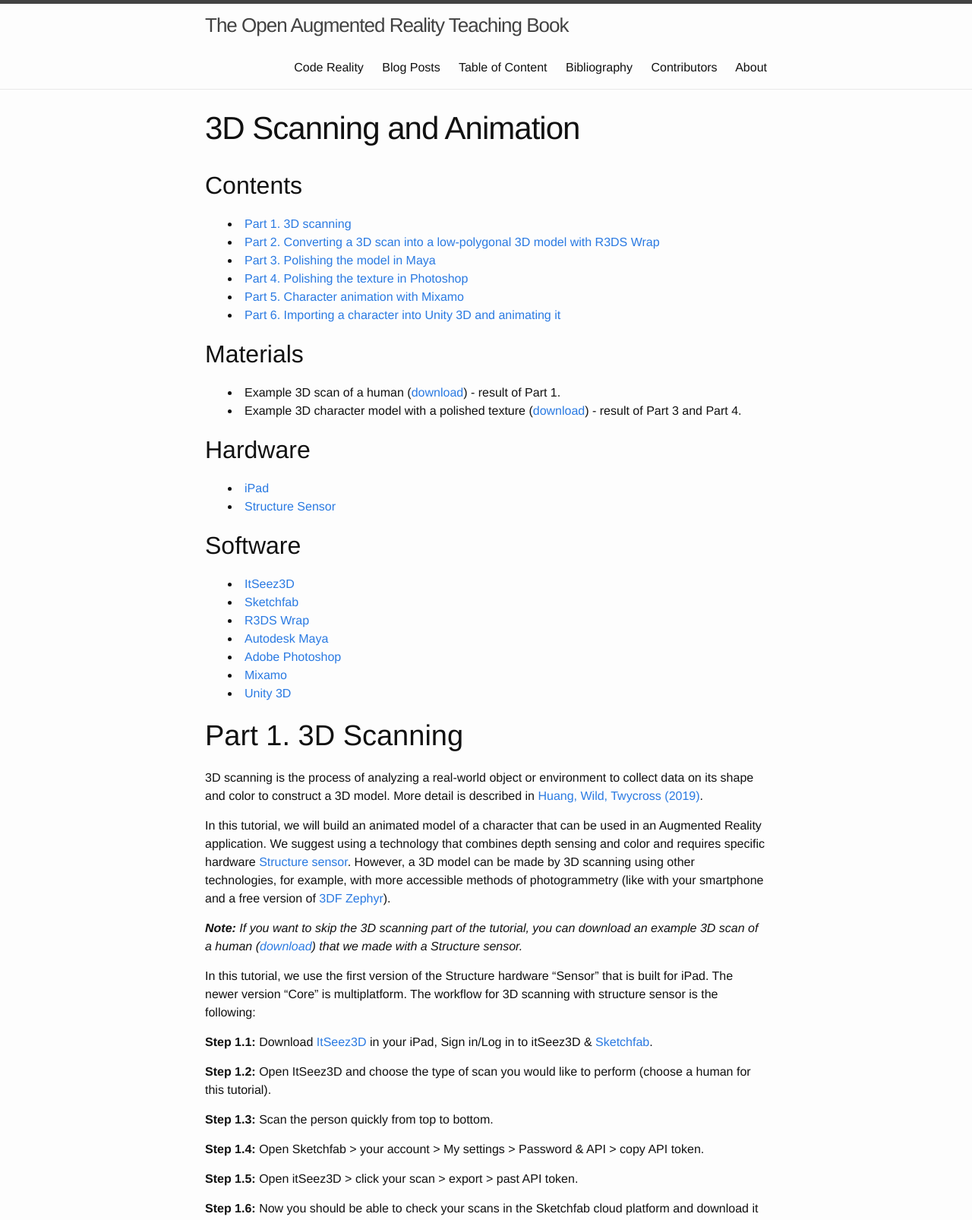
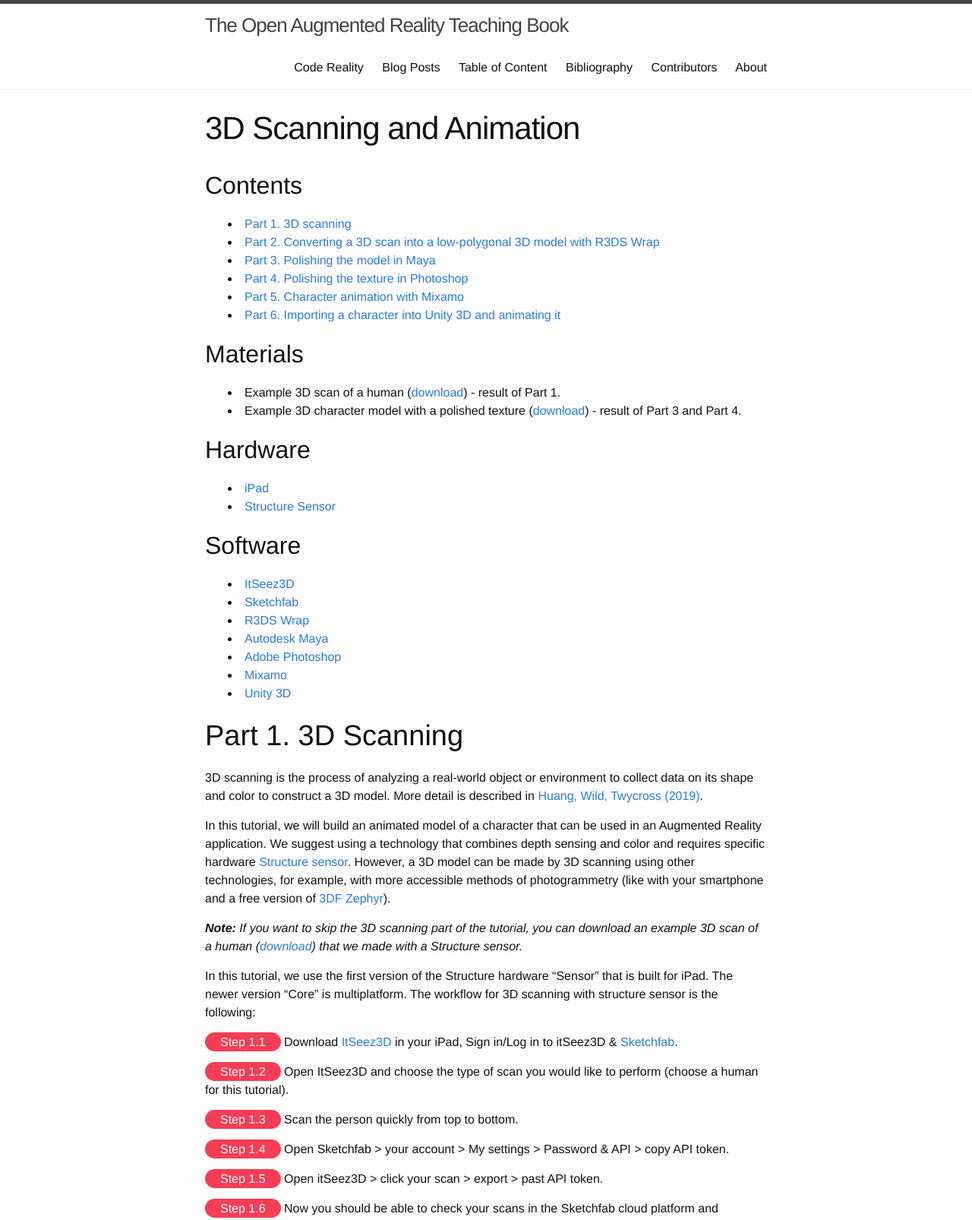
Before and after one commit to klamma/ar-for-eu-book, a Jekyll site: the page built from _pages/chapters/3Dscanning-animation.md, in a window 1280 px wide. Shown: the top 1606 px of the page at 76% size. Built offline with Jekyll 4.4.1, drawn with Linux system fonts in a browser that asks for light colours; nearby versions of some CDN libraries; some of the changed lines change nothing that is shown.

Commit message:
added step labels

```diff
--- /dev/null
+++ b/_includes/label.html
@@ -0,0 +1 @@
+<span class="step">{{include.text}}</span>
--- a/_pages/chapters/3Dscanning-animation.md
+++ b/_pages/chapters/3Dscanning-animation.md
@@ -45,17 +45,18 @@
 
 In this tutorial, we use the first version of the Structure hardware “Sensor” that is built for iPad. The newer version “Core” is multiplatform. The workflow for 3D scanning with structure sensor is the following:
 
-**Step 1.1:** Download [ItSeez3D](https://itseez3d.com/) in your iPad, Sign in/Log in to itSeez3D & [Sketchfab](https://sketchfab.com/).
+{% include label.html text="Step 1.1" %}
+Download [ItSeez3D](https://itseez3d.com/) in your iPad, Sign in/Log in to itSeez3D & [Sketchfab](https://sketchfab.com/).
 
-**Step 1.2:** Open ItSeez3D and choose the type of scan you would like to perform (choose a human for this tutorial).
+{% include label.html text="Step 1.2" %} Open ItSeez3D and choose the type of scan you would like to perform (choose a human for this tutorial).
 
-**Step 1.3:** Scan the person quickly from top to bottom.
+{% include label.html text="Step 1.3" %} Scan the person quickly from top to bottom.
 
-**Step 1.4:** Open Sketchfab > your account > My settings > Password & API > copy API token.
+{% include label.html text="Step 1.4" %} Open Sketchfab > your account > My settings > Password & API > copy API token.
 
-**Step 1.5:** Open itSeez3D > click your scan > export > past API token.
+{% include label.html text="Step 1.5" %} Open itSeez3D > click your scan > export > past API token.
 
-**Step 1.6:** Now you should be able to check your scans in the Sketchfab cloud platform and download it (for example as an OBJ file).
+{% include label.html text="Step 1.6" %} Now you should be able to check your scans in the Sketchfab cloud platform and download it (for example as an OBJ file).
 
 
 ![3D Scanning with Structure Sensor]({{pathToRoot}}/assets/figures/3dscanning-animation/Code_Reality_AR-Foundations_3D-scanning_Fig00.jpg)
--- a/css/main.css
+++ b/css/main.css
@@ -334,13 +334,9 @@
  */
 
 .step {
-    position: relative;
-    right: 760px;
-    float: right;
     color: #fff;
     background-color: #f63d55;
     padding: 4px 20px;
-    margin-top: -2px;
     border-radius: 25px;
 }
 
```
